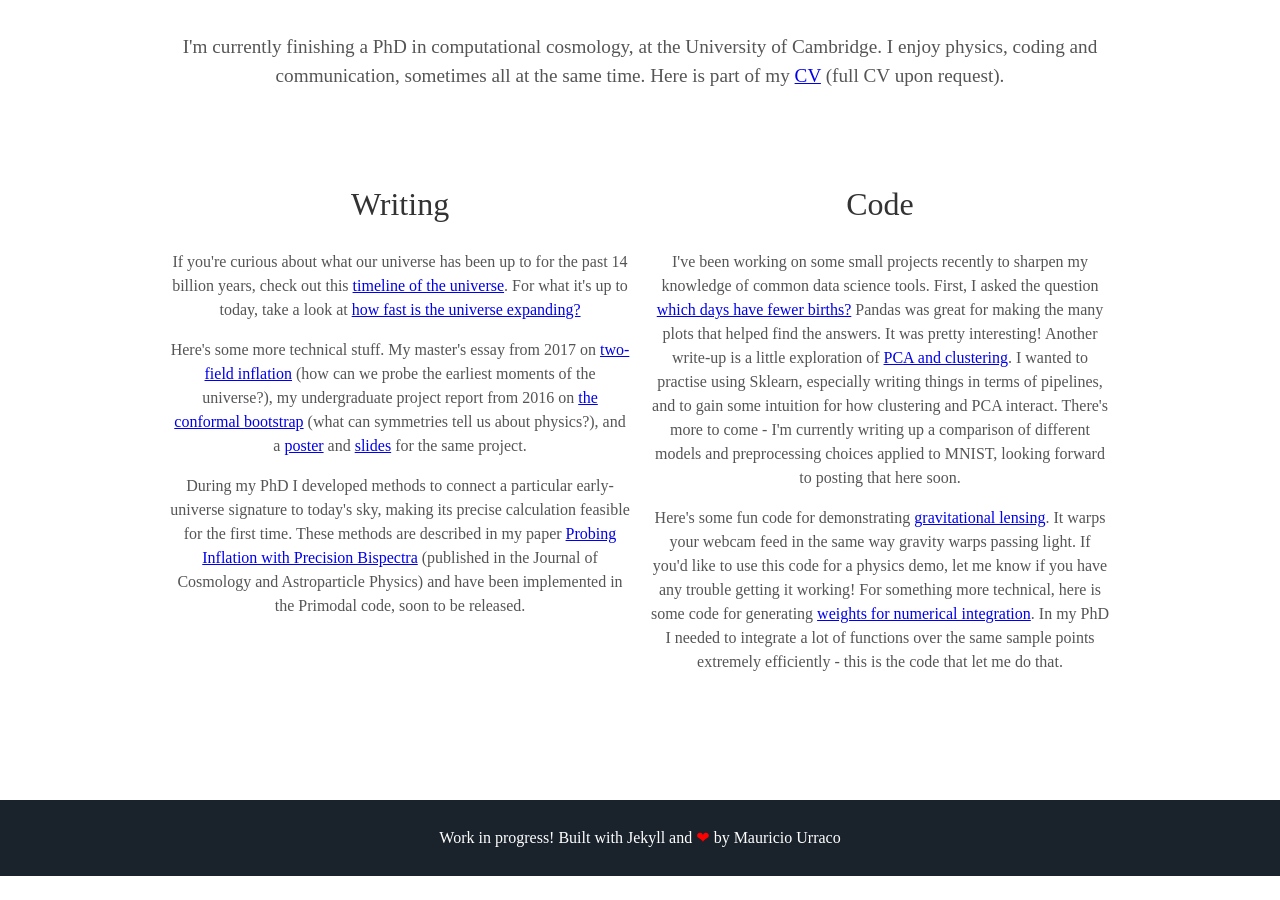
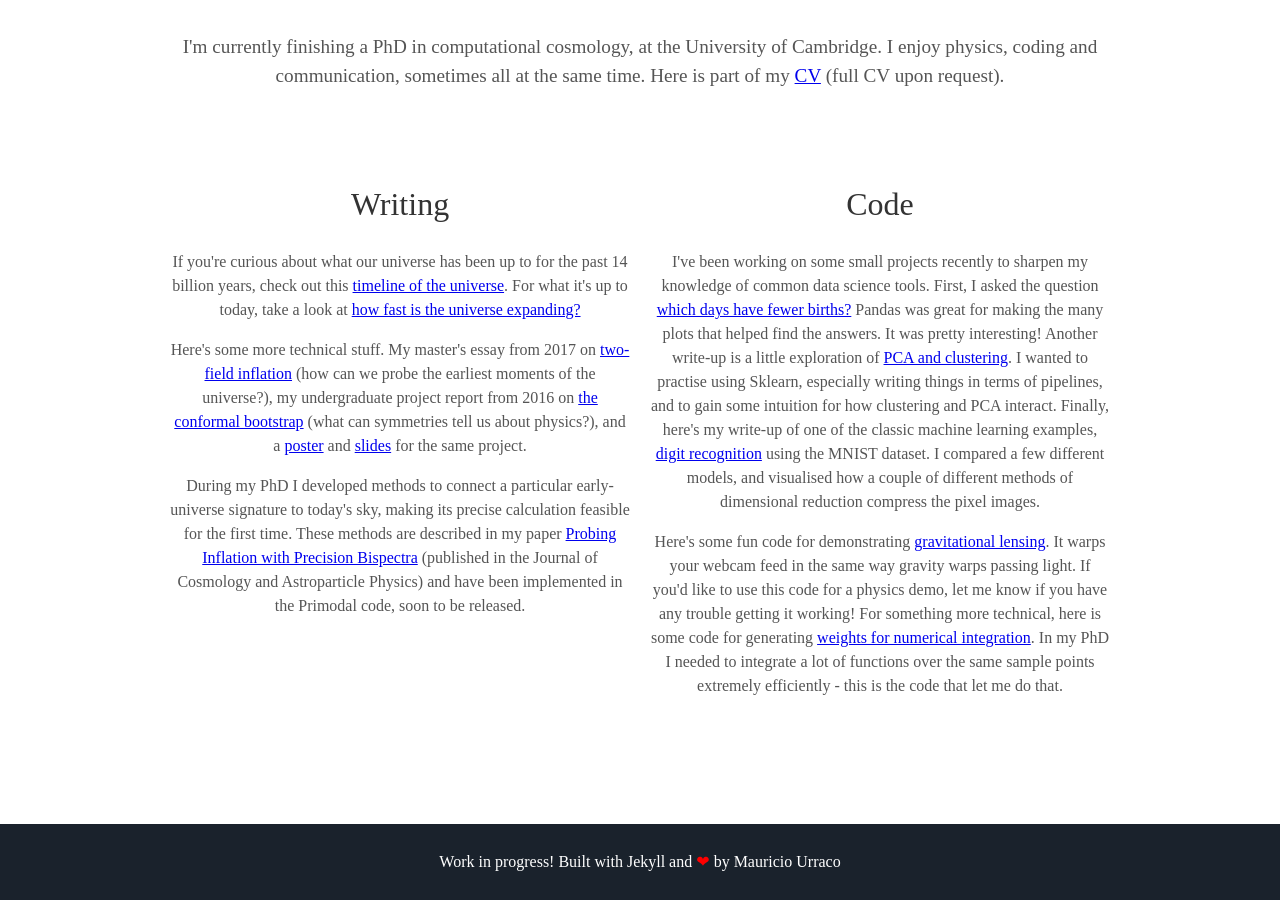
Before and after one commit to pc559/pc559.github.io, a Jekyll site: the page built from index.html, in a window 1280 px wide and 900 px high, scrolled down 1024 px. Built offline with Jekyll 4.4.1, drawn with Linux system fonts in a browser that asks for light colours; some web fonts are replaced; before the commit the page ends 1900 px from its top, so only the background shows below that.

Commit message:
added MNIST link

```diff
--- a/_includes/about.html
+++ b/_includes/about.html
@@ -54,8 +54,11 @@
     <a href="https://github.com/pc559/pca_losing_cluster/blob/main/pca_losing_cluster.ipynb">PCA and clustering</a>.
     I wanted to practise using Sklearn, especially writing things in terms of pipelines,
     and to gain some intuition for how clustering and PCA interact.
-    There's more to come - I'm currently writing up a comparison of different models and preprocessing choices
-    applied to MNIST, looking forward to posting that here soon.
+    Finally, here's my write-up of one of the classic machine learning examples,
+    <a href="https://github.com/pc559/mnist_comparison/blob/main/mnist_compare.ipynb">digit recognition</a>
+    using the MNIST dataset.
+    I compared a few different models, and visualised how a couple of different methods of
+    dimensional reduction compress the pixel images.
     </p>
     <p>
     Here's some fun code for demonstrating
```
